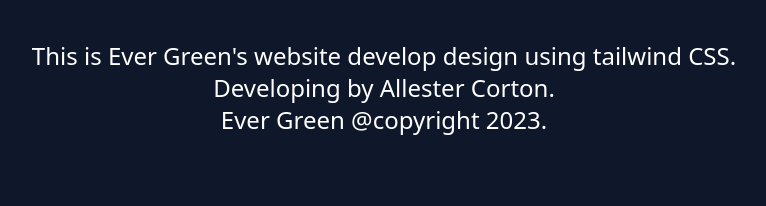
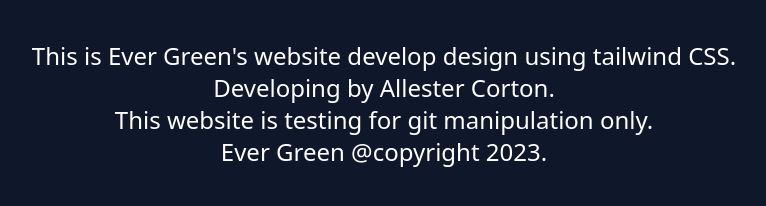
Before and after one commit to allestercorton/tailwind-setup, a website: page index.html in a window 1280 px wide. Shown: the whole page, without its empty margins (256-1022 px from the left). Drawn offline with Linux system fonts and the light colour scheme.

Commit message:
added a paragraph

```diff
--- a/index.html
+++ b/index.html
@@ -13,6 +13,8 @@
 
     <h4>Developing by Allester Corton.</h4>
 
+    <p>This website is testing for git manipulation only.</p>
+
     <footer>Ever Green @copyright 2023.</footer>
 
 </body>
```
